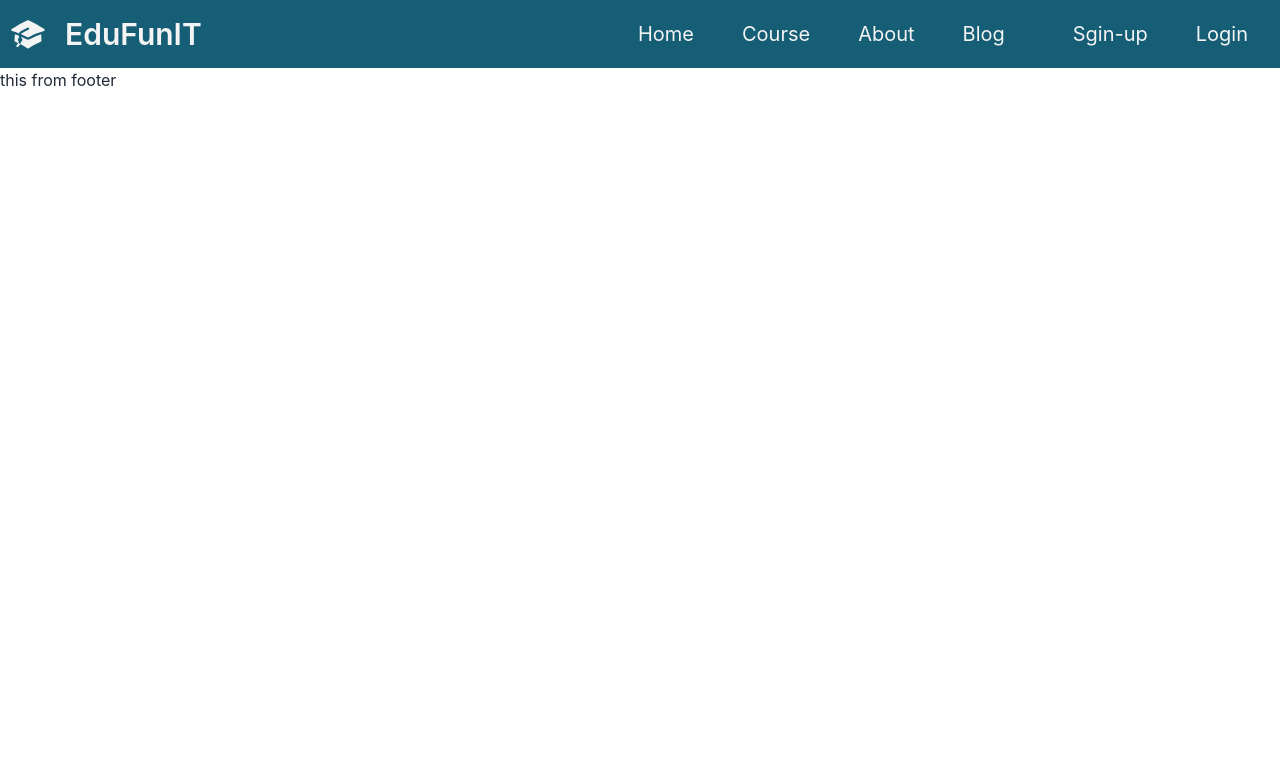
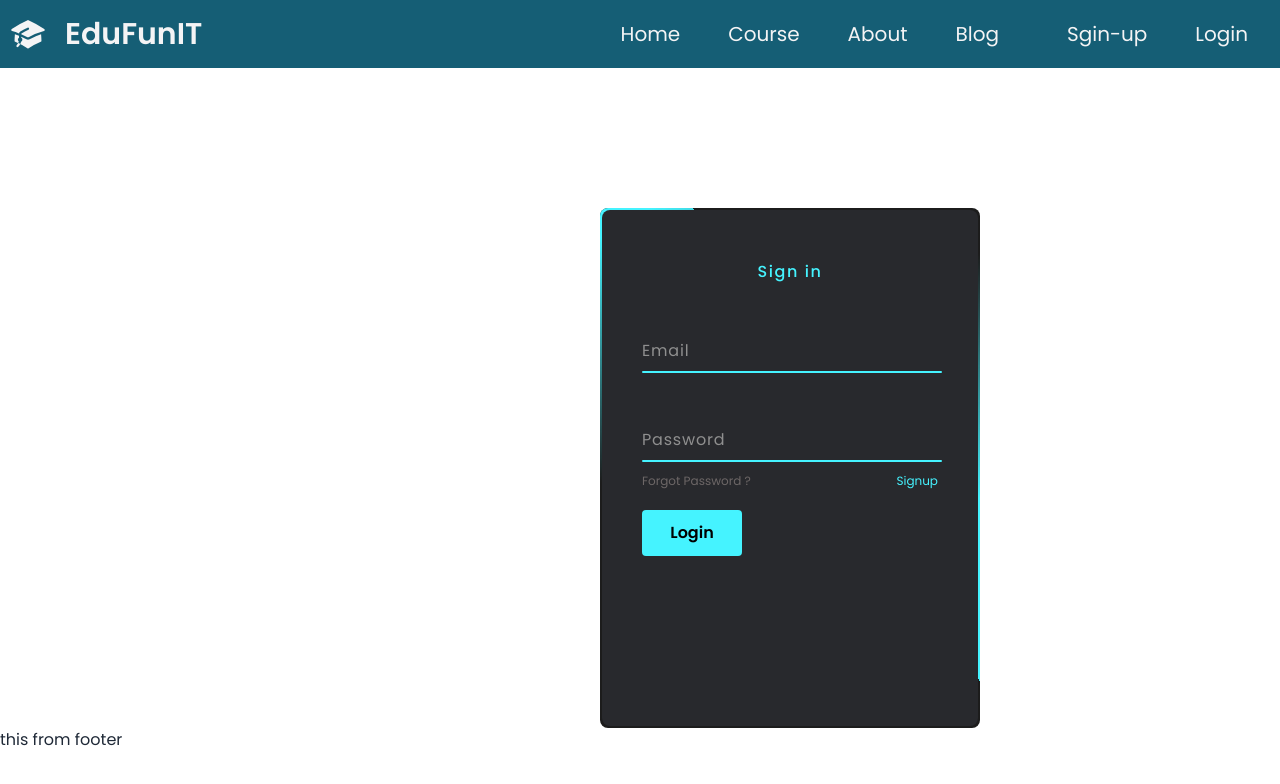
Before and after one commit to Akram-hossain12/edufunit, a React (Create React App) app: page /login in a window 1280 px wide. Shown: the top 784 px of the page. Built offline with nearby package versions, Linux system fonts and the light colour scheme.

Commit message:
login with sgin

```diff
--- /dev/null
+++ b/src/Componentes/LogIn/Login.css
@@ -0,0 +1,168 @@
+@import url('https://fonts.googleapis.com/css2?family=Poppins:wght@300;400;500;600;700;800;900&display=swap');
+*
+{
+	margin: 0;
+	padding: 0;
+	box-sizing: border-box;
+    font-family: 'Poppins', sans-serif;
+}
+
+.box
+{
+    margin-top: 140px;
+    margin-left: 600px;
+    position: relative;
+	width: 380px;
+	height: 520px;
+	background: #1c1c1c;
+	border-radius: 8px;
+	overflow: hidden;
+}
+.box::before
+{
+	content: '';
+	z-index: 1;
+	position: absolute;
+	top: -50%;
+	left: -50%;
+	width: 380px;
+	height: 420px;
+	transform-origin: bottom right;
+	background: linear-gradient(0deg,transparent,#45f3ff,#45f3ff);
+	animation: animate 6s linear infinite;
+}
+.box::after
+{
+	content: '';
+	z-index: 1;
+	position: absolute;
+	top: -50%;
+	left: -50%;
+	width: 380px;
+	height: 420px;
+	transform-origin: bottom right;
+	background: linear-gradient(0deg,transparent,#45f3ff,#45f3ff);
+	animation: animate 6s linear infinite;
+	animation-delay: -3s;
+}
+@keyframes animate
+{
+	0%
+	{
+		transform: rotate(0deg);
+	}
+	100%
+	{
+		transform: rotate(360deg);
+	}
+}
+form
+{
+	position: absolute;
+	inset: 2px;
+	background: #28292d;
+	padding: 50px 40px;
+	border-radius: 8px;
+	z-index: 2;
+	display: flex;
+	flex-direction: column;
+}
+h2
+{
+	color: #45f3ff;
+	font-weight: 500;
+	text-align: center;
+	letter-spacing: 0.1em;
+}
+.inputBox
+{
+	position: relative;
+	width: 300px;
+	margin-top: 35px;
+}
+.inputBox input
+{
+	position: relative;
+	width: 100%;
+	padding: 20px 10px 10px;
+	background: transparent;
+	outline: none;
+	box-shadow: none;
+	border: none;
+	color: #23242a;
+	font-size: 1em;
+	letter-spacing: 0.05em;
+	transition: 0.5s;
+	z-index: 10;
+}
+.inputBox span
+{
+	position: absolute;
+	left: 0;
+	padding: 20px 0px 10px;
+	pointer-events: none;
+	font-size: 1em;
+	color: #8f8f8f;
+	letter-spacing: 0.05em;
+	transition: 0.5s;
+}
+.inputBox input:valid ~ span,
+.inputBox input:focus ~ span
+{
+	color: #45f3ff;
+	transform: translateX(0px) translateY(-34px);
+	font-size: 0.75em;
+}
+.inputBox i
+{
+	position: absolute;
+	left: 0;
+	bottom: 0;
+	width: 100%;
+	height: 2px;
+	background: #45f3ff;
+	border-radius: 4px;
+	overflow: hidden;
+	transition: 0.5s;
+	pointer-events: none;
+	z-index: 9;
+}
+.inputBox input:valid ~ i,
+.inputBox input:focus ~ i
+{
+	height: 44px;
+}
+.links
+{
+	display: flex;
+	justify-content: space-between;
+}
+.links a
+{
+	margin: 10px 0;
+	font-size: 0.75em;
+	color: #6d6767;
+	text-decoration: beige;
+}
+.links a:hover,
+.links a:nth-child(2)
+{
+	color: #45f3ff;
+}
+input[type="submit"]
+{
+	border: none;
+	outline: none;
+	padding: 11px 25px;
+	background: #45f3ff;
+	cursor: pointer;
+    color: black;
+	border-radius: 4px;
+	font-weight: 600;
+	width: 100px;
+	margin-top: 10px;
+}
+input[type="submit"]:active
+{
+	opacity: 0.8;
+}
--- a/src/Componentes/LogIn/Login.js
+++ b/src/Componentes/LogIn/Login.js
@@ -1,10 +1,32 @@
 import React from 'react';
+import { Link } from 'react-router-dom';
+import './Login.css'
+
 
 const Login = () => {
     return (
-        <div>
 
-        </div>
+            <div class="box">
+                <form autocomplete="off">
+                    <h2>Sign in</h2>
+                    <div class="inputBox">
+                        <input name='email' type="email" required="required"/>
+                            <span>Email</span>
+                            <i></i>
+                    </div>
+                    <div class="inputBox">
+                        <input type="password" required="required"/>
+                            <span>Password</span>
+                            <i></i>
+                    </div>
+                    <div class="links">
+                        <a href="#">Forgot Password ?</a>
+                        <Link To="/register">Signup</Link>
+                    </div>
+                    <input type="submit" value="Login"/>
+                </form>
+            </div>
+
     );
 };
 
--- a/src/Componentes/Register/Register.js
+++ b/src/Componentes/Register/Register.js
@@ -1,10 +1,33 @@
 import React from 'react';
+import { Link } from 'react-router-dom';
 
 const Register = () => {
     return (
-        <div>
-
-        </div>
+        <div class="box">
+        <form autocomplete="off">
+            <h2>Sign up</h2>
+            <div class="inputBox">
+                <input name='name' type="text" required="required"/>
+                    <span>Userame</span>
+                    <i></i>
+            </div>
+            <div class="inputBox">
+                <input name='email' type="email" required="required"/>
+                    <span>Email</span>
+                    <i></i>
+            </div>
+            <div class="inputBox">
+                <input type="password" required="required"/>
+                    <span>Password</span>
+                    <i></i>
+            </div>
+            <div class="links">
+                <a href="#">Forgot Password ?</a>
+                <Link To="/login">Login</Link>
+            </div>
+            <input type="submit" value="Register"/>
+        </form>
+    </div>
     );
 };
 
```
